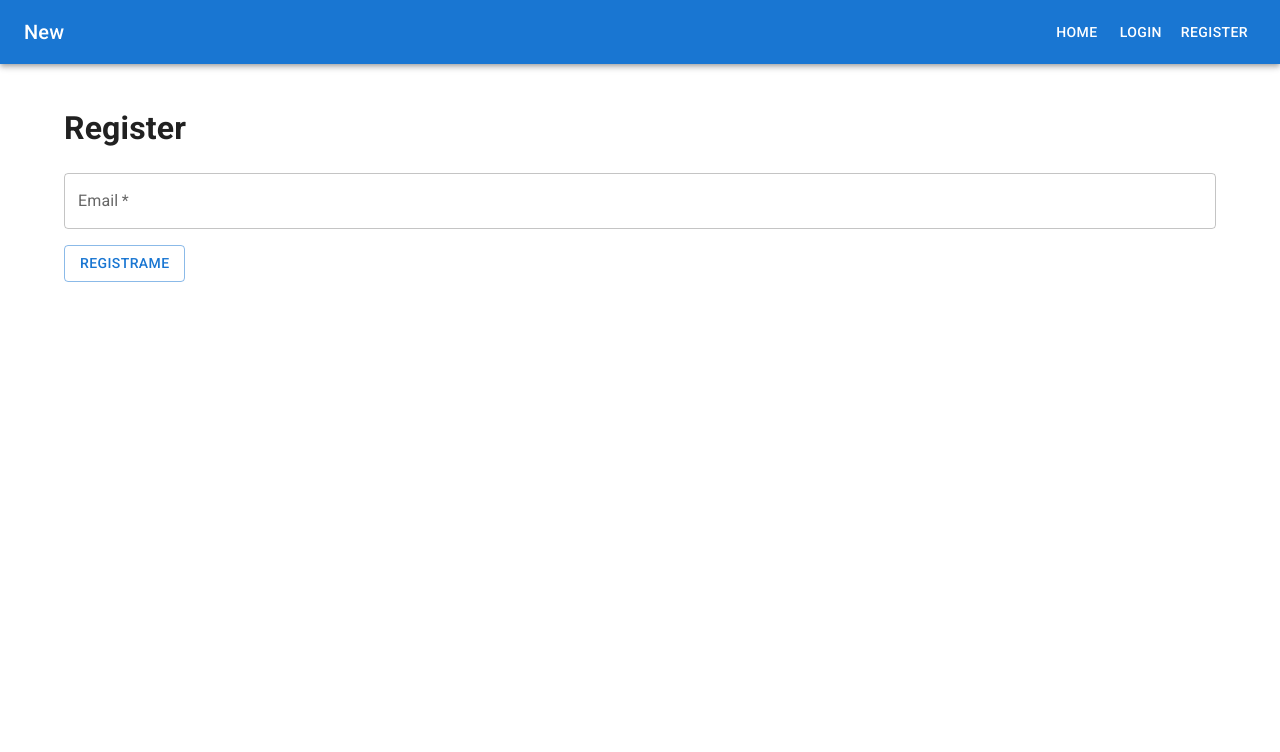
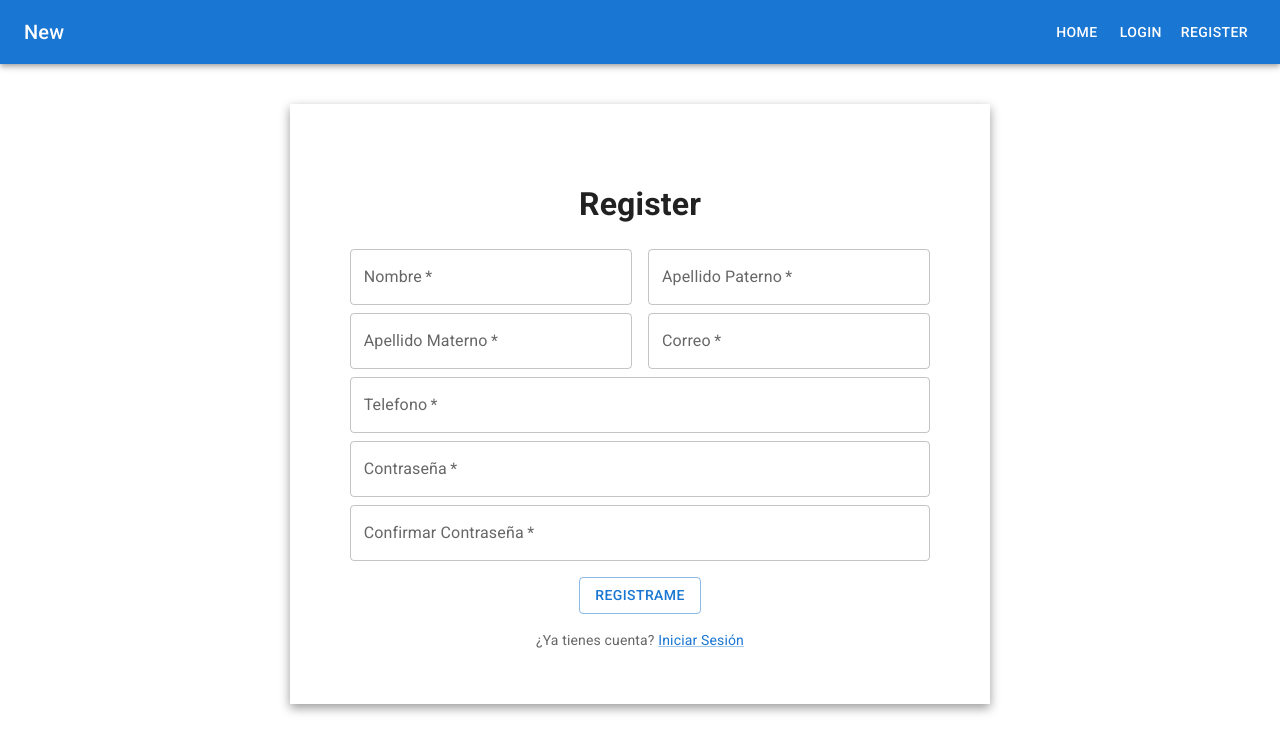
Before and after one commit to MarioElDestructorXD/Bookfy_Front, a React (Vite) app: page /register in a window 1280 px wide. Shown: the top 752 px of the page. Built offline with nearby package versions, Linux system fonts and the light colour scheme.

Commit message:
Form Register Finished

```diff
--- a/src/components/navBar/NavBar.jsx
+++ b/src/components/navBar/NavBar.jsx
@@ -10,8 +10,8 @@ import {
 import NavListDrawer from "./NavListDrawer";
 import MenuIcon from "@mui/icons-material/Menu";
 import { Box } from "@mui/system";
+import { NavLink } from "react-router-dom";
 
-import { NavLink } from "react-router-dom";
 
 export default function NavBar({ navArrayLinks }) {
   const [open, setOpen] = useState(false);
--- a/src/pages/Register.jsx
+++ b/src/pages/Register.jsx
@@ -1,5 +1,6 @@
-import { Box, Button, TextField } from "@mui/material";
+import { Box, Button, Grid, Link, TextField, Typography } from "@mui/material";
 import { useState } from "react";
+import { NavLink } from "react-router-dom";
 
 export default function Register() {
   const [email, setEmail] = useState("");
@@ -31,11 +32,78 @@ export default function Register() {
 
   return (
     <>
+      <div
+        style={{
+          display: "flex",
+          alignItems: "center", // Centra verticalmente
+          justifyContent: "center", // Centra horizontalmente
+        }}
+      >
+        <Box
+          component="form"
+          onSubmit={handleSubmit}
+          sx={{
+            display: "flex",
+            width: 700,
+            height: 600,
+            flexDirection: "column",
+            alignItems: "center",
+            justifyContent: "center",
+            boxShadow: "0px 4px 10px rgba(0, 0, 0, 0.4)",
+          }}
+        >
+          <Grid
+            container
+            rowSpacing={2}
+            direction="row"
+            alignItems="center"
+            justifyContent="center"
+          >
+            <Grid item>
               <h1>Register</h1>
-      <Box component="form" onSubmit={handleSubmit}>
+            </Grid>
+          </Grid>
+          <Grid
+            container
+            alignItems="center"
+            justifyContent="center"
+            rowSpacing={1}
+            columnSpacing={{ xs: 1, sm: 2, md: 2, xl: 2 }}
+          >
+            <Grid item xs={10} md={5}>
+              <TextField
+                id="name"
+                label="Nombre"
+                type="text"
+                variant="outlined"
+                fullWidth
+                required
+              />
+            </Grid>
+            <Grid item xs={10} md={5}>
+              <TextField
+                id="lastname"
+                label="Apellido Paterno"
+                type="text"
+                variant="outlined"
+                fullWidth
+                required
+              />
+            </Grid>
+            <Grid item xs={10} md={5}>
+              <TextField
+                id="lastname2"
+                label="Apellido Materno"
+                type="text"
+                variant="outlined"
+                fullWidth
+                required
+              />
+            </Grid>
+            <Grid item xs={10} md={5}>
               <TextField
                 id="email"
-          label="Email"
+                label="Correo"
                 type="email"
                 variant="outlined"
                 fullWidth
@@ -45,11 +113,59 @@ export default function Register() {
                 value={email}
                 onChange={(e) => setEmail(e.target.value)}
               />
+            </Grid>
+            <Grid item xs={10} md={10}>
+              <TextField
+                id="phone"
+                label="Telefono"
+                type="tel"
+                variant="outlined"
+                fullWidth
+                required
+              />
+            </Grid>
+            <Grid item xs={10} md={10}>
+              <TextField
+                id="password"
+                label="Contraseña"
+                type="password"
+                variant="outlined"
+                fullWidth
+                required
+              />
+            </Grid>
+            <Grid item xs={10} md={10}>
+              <TextField
+                id="confirmPassword"
+                label="Confirmar Contraseña"
+                type="password"
+                variant="outlined"
+                fullWidth
+                required
+              />
+            </Grid>
+          </Grid>
 
+          <Grid
+            container
+            columnSpacing={4}
+            direction="column"
+            alignItems="center"
+            justifyContent="center"
+          >
+            <Grid item xs={5} md={5}>
               <Button type="submit" variant="outlined" sx={{ mt: 2 }}>
                 Registrame
               </Button>
+            </Grid>
+            <Grid item>
+              <Typography variant="body2" color="textSecondary" sx={{ mt: 2 }}>
+                ¿Ya tienes cuenta? <Link component={NavLink} to="/login">Iniciar Sesión</Link>
+              </Typography>
+            </Grid>
+          </Grid>
         </Box>
+      </div>
     </>
   );
 }
```
Lines whose indentation alone changed are shown as unchanged.
